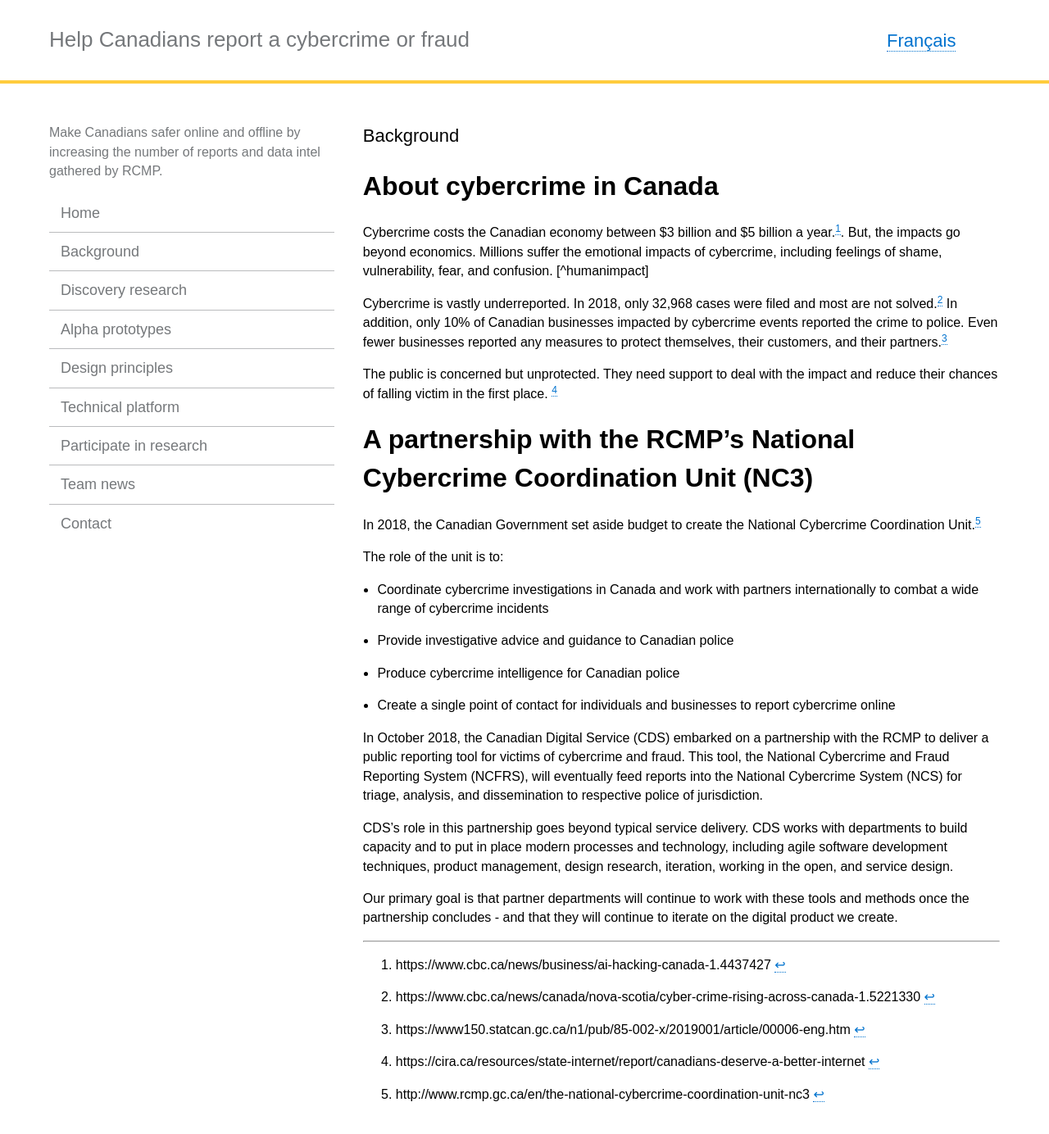
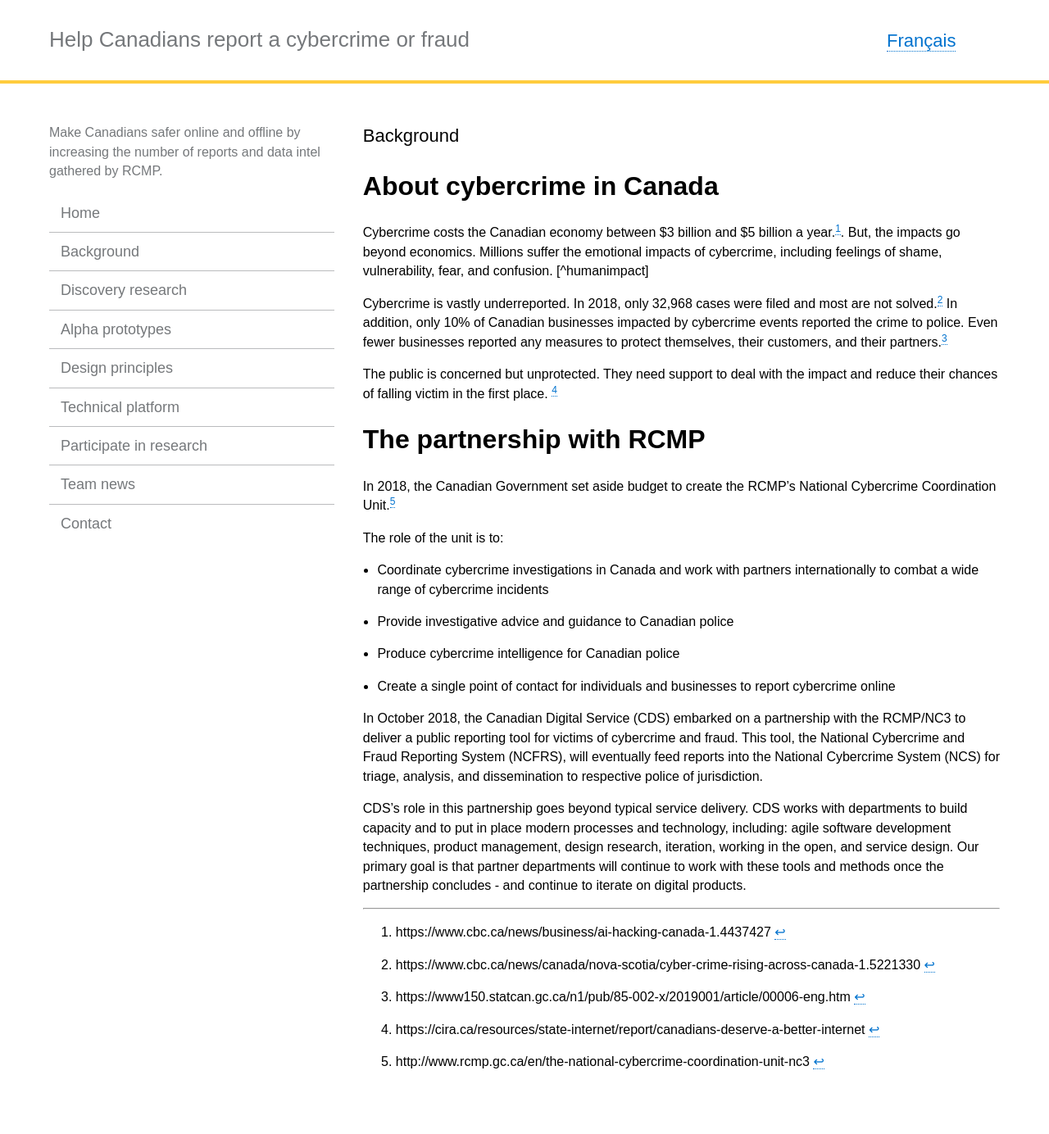
Before and after one commit to cds-snc/rcmp-report-a-cybercrime-alpha-documentation, a Jekyll site: the page built from _pages/en/background.md, in a window 1280 px wide and 1400 px high. Shown: the top 1384 px of the window at 82% size. Built offline with Jekyll 4.4.1, drawn with Linux system fonts in a browser that asks for light colours.

Commit message:
Update background.md

```diff
--- a/_pages/en/background.md
+++ b/_pages/en/background.md
@@ -15,9 +15,9 @@ police. Even fewer businesses reported any measures to protect themselves, their
 
 The public is concerned but unprotected. They need support to deal with the impact and reduce their chances of falling victim in the first place. [^concernedcanadians]
 
-# A partnership with the RCMP's National Cybercrime Coordination Unit (NC3)
+# The partnership with RCMP
 
-In 2018, the Canadian Government set aside budget to create the National Cybercrime Coordination Unit.[^NC3]
+In 2018, the Canadian Government set aside budget to create the RCMP's National Cybercrime Coordination Unit.[^NC3]
 
 The role of the unit is to:
  *  Coordinate cybercrime investigations in Canada and work with partners internationally to combat a wide range of cybercrime
@@ -26,11 +26,9 @@ incidents
  *  Produce cybercrime intelligence for Canadian police
  *  Create a single point of contact for individuals and businesses to report cybercrime online
 
-In October 2018, the Canadian Digital Service (CDS) embarked on a partnership with the RCMP to deliver a public reporting tool for victims of cybercrime and fraud. This tool, the National Cybercrime and Fraud Reporting System (NCFRS), will eventually feed reports into the National Cybercrime System (NCS) for triage, analysis, and dissemination to respective police of jurisdiction.
+In October 2018, the Canadian Digital Service (CDS) embarked on a partnership with the RCMP/NC3 to deliver a public reporting tool for victims of cybercrime and fraud. This tool, the National Cybercrime and Fraud Reporting System (NCFRS), will eventually feed reports into the National Cybercrime System (NCS) for triage, analysis, and dissemination to respective police of jurisdiction.
 
-CDS's role in this partnership goes beyond typical service delivery. CDS works with departments to build capacity and to put in place modern processes and technology, including agile software development techniques, product management, design research, iteration, working in the open, and service design.
-
-Our primary goal is that partner departments will continue to work with these tools and methods once the partnership concludes - and that they will continue to iterate on the digital product we create.
+CDS's role in this partnership goes beyond typical service delivery. CDS works with departments to build capacity and to put in place modern processes and technology, including: agile software development techniques, product management, design research, iteration, working in the open, and service design. Our primary goal is that partner departments will continue to work with these tools and methods once the partnership concludes - and  continue to iterate on digital products.
 
 ---
 [^estimatedcosts]: https://www.cbc.ca/news/business/ai-hacking-canada-1.4437427
```
